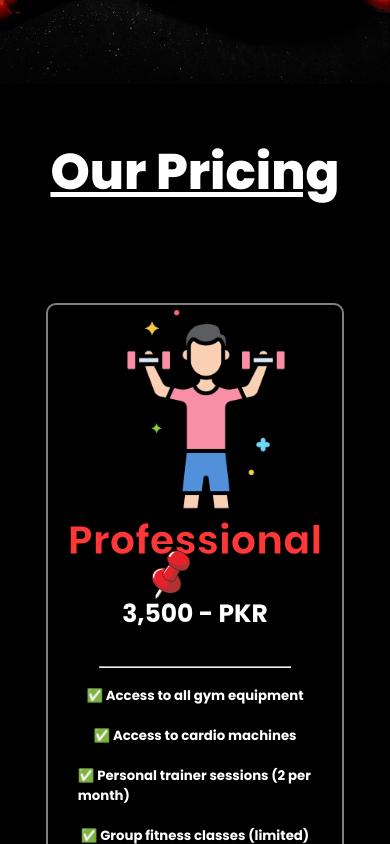
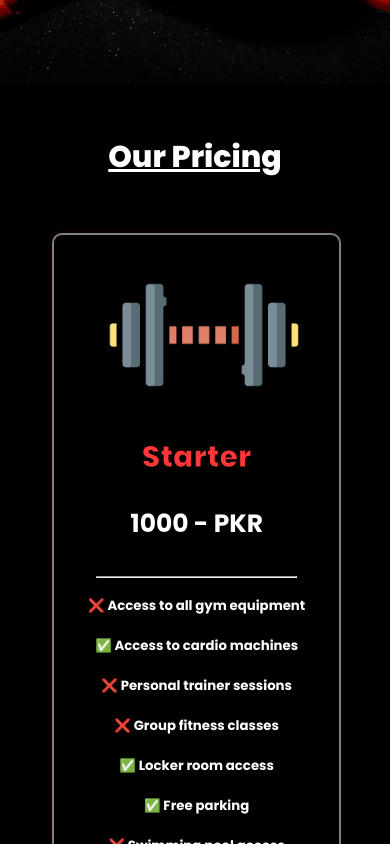
Before and after one commit to MuhammadTaha01/gym, a React (Vite) app: page / in a window 390 px wide. Shown: the part 800-1644 px from the top of the page. Built offline with nearby package versions, Linux system fonts and the light colour scheme; a web font is replaced by a local one.

Commit message:
Pricing boxes were made responsive at 480px

```diff
--- a/src/componentsCSS/pricing.css
+++ b/src/componentsCSS/pricing.css
@@ -159,5 +159,58 @@
 /* This is section is made for Responsiveness */
 @media (max-width: 480px)
 {
+    @keyframes boxAnimation
+    {
+        from
+        {
+          box-shadow: 0 0 0 transparent;
+        }
+        to
+        {
+            box-shadow: 0 0 35px red;
+        }
+    }
+    .Pricing-Text-Container
+    {
+        font-size: 30px;
+    }
+    .Pricing-Boxes
+    {
+        display: flex;
+        flex-direction: column;
+    }
+    .box1,
+    .box2,
+    .box3
+    {
+        animation: boxAnimation 0.7s infinite alternate ease-in-out;
+        padding: 0% 3%;
+        margin-left: 7%;
+    }
+    .box1 img
+    {
+        margin-left: 7%;
+    }
+    .box2 .Pin-Image
+    {
+        margin-left: 32%;
+        top: 283%;
+    }
+}
 
+@media (max-width: 455px)
+{
+    .box2 .Pin-Image
+    {
+        margin-left: 35%;
+    }
 }
+
+@media (max-width: 443px)
+{
+    .box2 .Pin-Image
+    {
+        top: 282%;
+        margin-left: 38%;
+    }
+}
```
